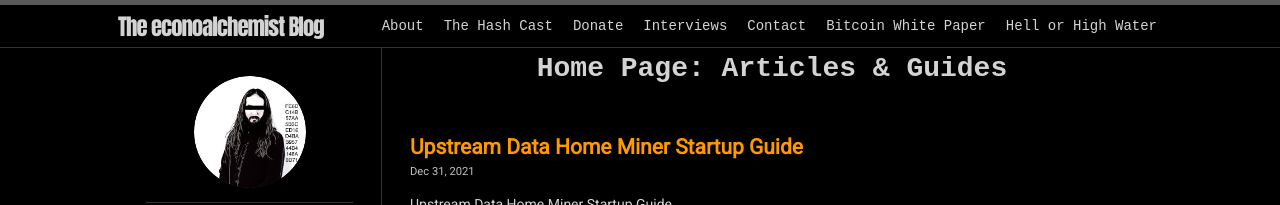
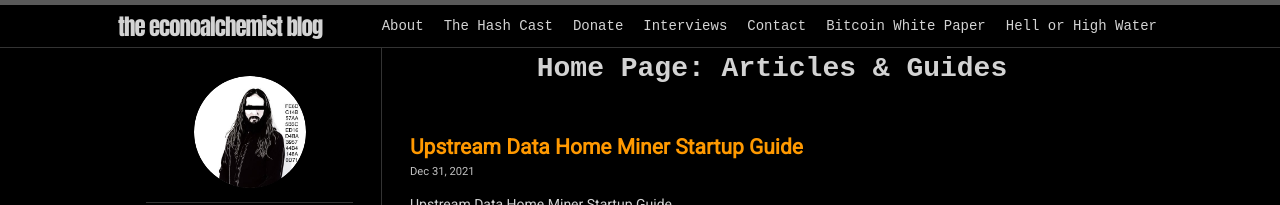
Before and after one commit to econoalchemist/econoalchemist.github.io, a Jekyll site: the page built from index.html, in a window 1280 px wide. Shown: the top 205 px of the page. Built offline with Jekyll 4.4.1, drawn with Linux system fonts in a browser that asks for light colours; nearby versions of some CDN libraries; some web fonts are replaced; the list of posts is cut into pages by our own code.

```diff
--- a/_config.yml
+++ b/_config.yml
@@ -1,5 +1,5 @@
 skin: midnight
-title: The econoalchemist Blog
+title: the econoalchemist blog
 description: A blog focused on Bitcoin self custody & censorship resistance.
 author: econoalchemist
 avatar: /logo.png
```
